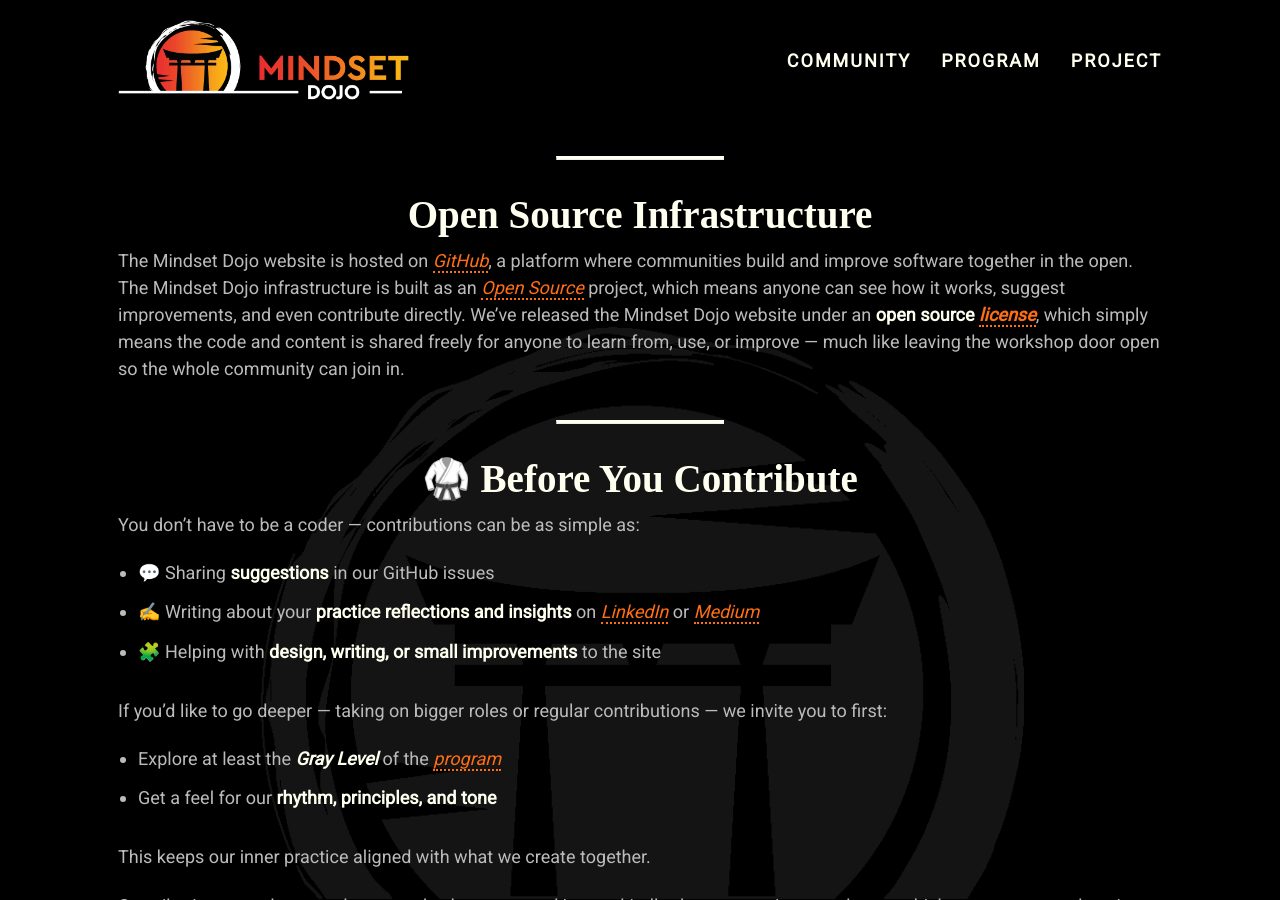
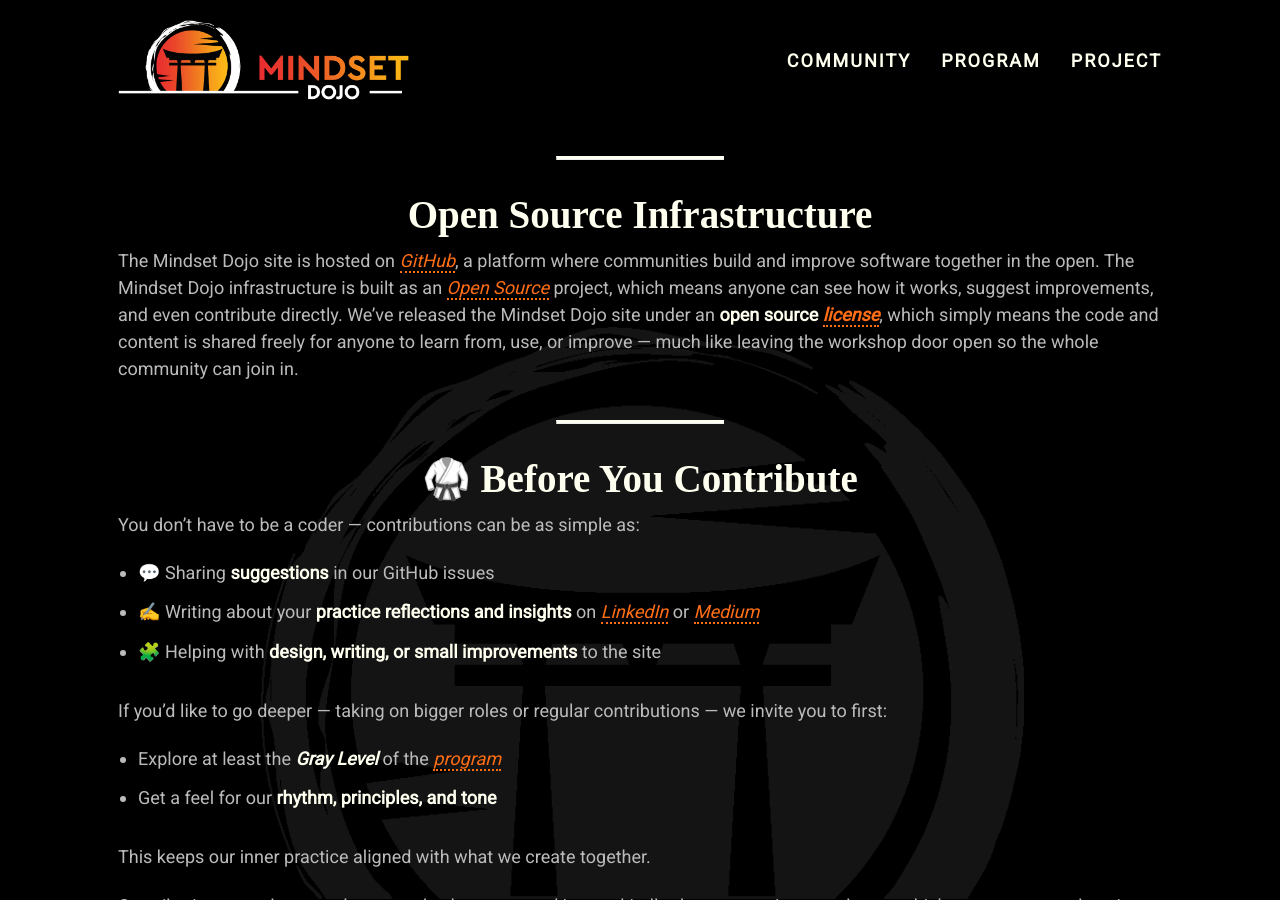
Before and after one commit to mindset-dojo/mindset-dojo.github.io, a Jekyll site: the page built from project.md, in a window 1280 px wide and 900 px high. Built offline with Jekyll 4.4.1, drawn with Linux system fonts in a browser that asks for light colours; some web fonts are replaced.

Commit message:
fix(project): change website to site.

```diff
--- a/project.md
+++ b/project.md
@@ -7,7 +7,7 @@
 ---
 
 ## Open Source Infrastructure
-The Mindset Dojo website is hosted on [GitHub](https://github.com/), a platform where communities build and improve software together in the open. The Mindset Dojo infrastructure is built as an [Open Source](https://opensource.com/resources/what-open-source) project, which means anyone can see how it works, suggest improvements, and even contribute directly. We’ve released the Mindset Dojo website under an **open source [license]({{'/LICENSE' | relative_url}})**, which simply means the code and content is shared freely for anyone to learn from, use, or improve — much like leaving the workshop door open so the whole community can join in.
+The Mindset Dojo site is hosted on [GitHub](https://github.com/), a platform where communities build and improve software together in the open. The Mindset Dojo infrastructure is built as an [Open Source](https://opensource.com/resources/what-open-source) project, which means anyone can see how it works, suggest improvements, and even contribute directly. We’ve released the Mindset Dojo site under an **open source [license]({{'/LICENSE' | relative_url}})**, which simply means the code and content is shared freely for anyone to learn from, use, or improve — much like leaving the workshop door open so the whole community can join in.
 
 ---
 
```
